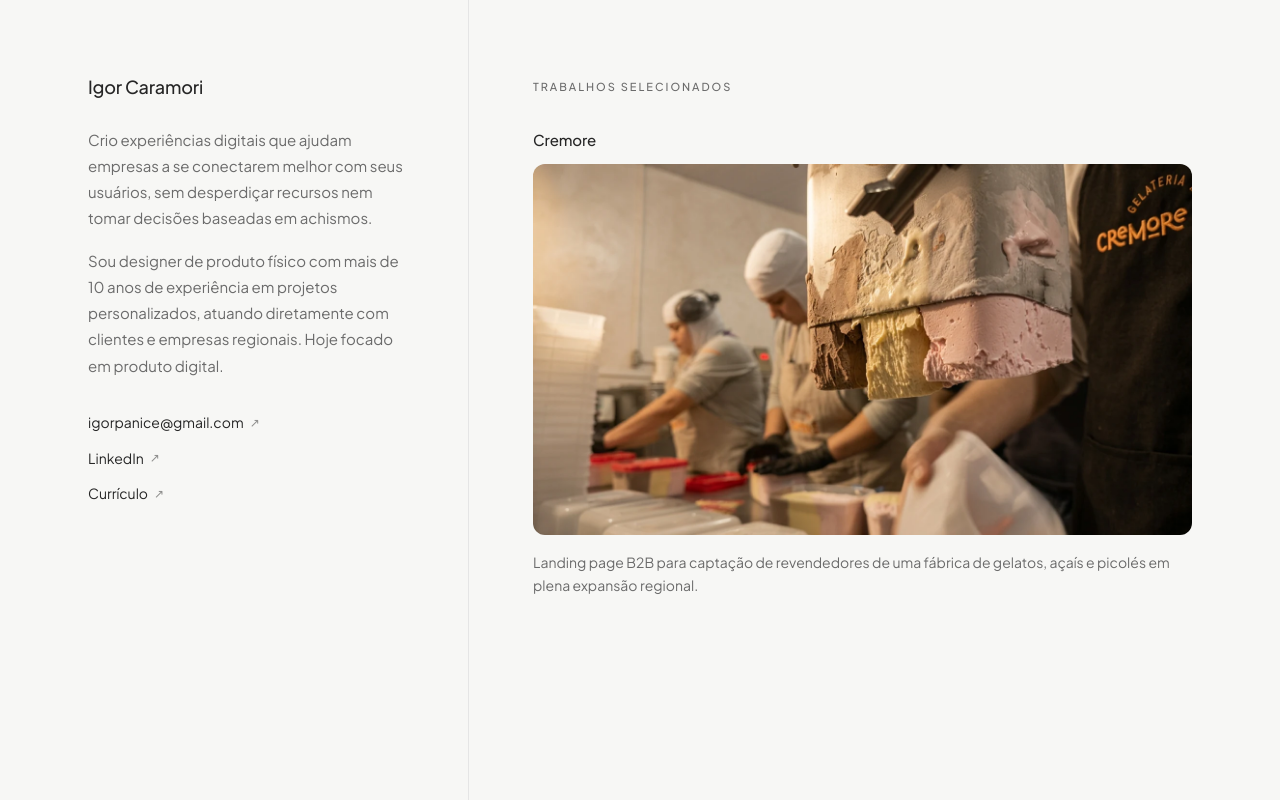
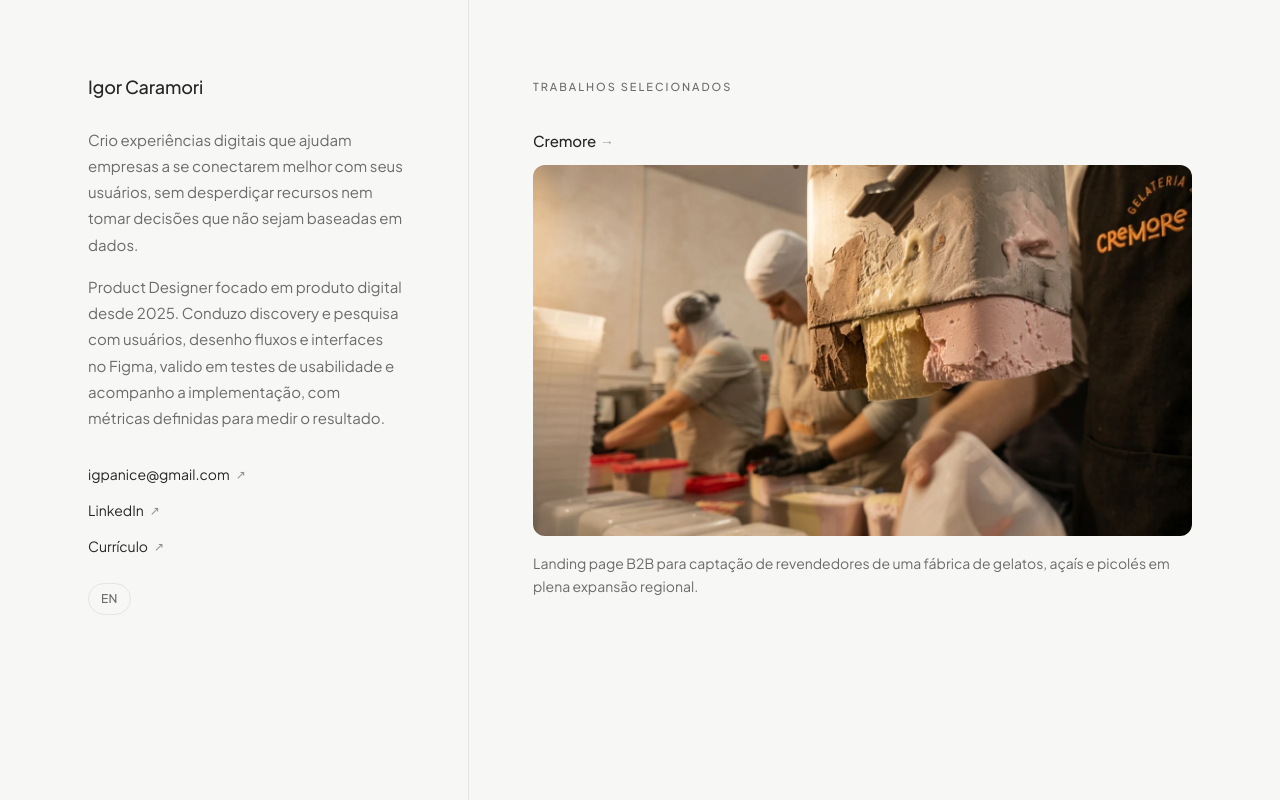
Before and after one commit to igpanice/portfolio, a Next.js app: page / in a window 1280 px wide. Built offline with nearby package versions, Linux system fonts and the light colour scheme.

Commit message:
Home: rewrite bio, fix contact links and add EN switch

```diff
--- a/app/layout.tsx
+++ b/app/layout.tsx
@@ -10,8 +10,9 @@ const plusJakarta = Plus_Jakarta_Sans({
 
 const SITE_URL = "https://igor-caramori.netlify.app";
 const SITE_NAME = "Igor Caramori — Product Designer";
+const OG_TITLE = "Trabalhos selecionados";
 const SITE_DESCRIPTION =
-  "Crio experiências digitais que ajudam empresas a se conectarem melhor com seus usuários, sem desperdiçar recursos nem tomar decisões baseadas em achismos.";
+  "Crio experiências digitais que ajudam empresas a se conectarem melhor com seus usuários, sem desperdiçar recursos nem tomar decisões que não sejam baseadas em dados.";
 
 export const metadata: Metadata = {
   metadataBase: new URL(SITE_URL),
@@ -24,13 +25,12 @@ export const metadata: Metadata = {
     type: "website",
     locale: "pt_BR",
     url: SITE_URL,
-    siteName: SITE_NAME,
-    title: SITE_NAME,
+    title: OG_TITLE,
     description: SITE_DESCRIPTION,
   },
   twitter: {
     card: "summary_large_image",
-    title: SITE_NAME,
+    title: OG_TITLE,
     description: SITE_DESCRIPTION,
   },
   robots: {
@@ -44,7 +44,7 @@ const personSchema = {
   "@type": "Person",
   name: "Igor Caramori",
   jobTitle: "Product Designer",
-  email: "mailto:igorpanice@gmail.com",
+  email: "mailto:igpanice@gmail.com",
   url: SITE_URL,
   address: {
     "@type": "PostalAddress",
@@ -53,7 +53,7 @@ const personSchema = {
     addressCountry: "BR",
   },
   sameAs: [
-    "https://www.linkedin.com/in/igor-panicecaramori-b6baa8338",
+    "https://www.linkedin.com/in/igor-panice-caramori-b6baa8338",
   ],
 };
 
--- a/app/page.module.css
+++ b/app/page.module.css
@@ -68,6 +68,28 @@
   flex-shrink: 0;
 }
 
+/* ── Language switch ── */
+.langSwitch {
+  display: inline-flex;
+  align-items: center;
+  justify-content: center;
+  width: fit-content;
+  margin-top: 24px;
+  padding: 5px 12px;
+  font-size: 12px;
+  font-weight: 500;
+  letter-spacing: 0.02em;
+  color: var(--text-secondary);
+  border: 1px solid var(--border);
+  border-radius: 100px;
+  transition: color 0.15s ease, border-color 0.15s ease;
+}
+
+.langSwitch:hover {
+  color: var(--text);
+  border-color: var(--text-secondary);
+}
+
 /* ── Right content ── */
 .content {
   flex: 1;
@@ -101,19 +123,31 @@
   display: block;
   text-decoration: none;
   color: inherit;
-  transition: opacity 0.15s ease;
-}
-
-.card:hover {
-  opacity: 0.75;
 }
 
 .cardTitle {
+  display: inline-flex;
+  align-items: center;
+  gap: 6px;
   font-size: 15px;
   font-weight: 500;
   letter-spacing: -0.01em;
   color: var(--text);
   margin-bottom: 12px;
+}
+
+/* Seta de navegação — sutil em repouso, desliza e ganha presença no hover */
+.cardArrow {
+  font-size: 14px;
+  opacity: 0.4;
+  transform: translateX(-2px);
+  transition: opacity 0.2s ease, transform 0.2s ease;
+}
+
+.card:hover .cardArrow,
+.card:focus-visible .cardArrow {
+  opacity: 1;
+  transform: translateX(2px);
 }
 
 .cardImage {
@@ -129,6 +163,30 @@
   width: 100%;
   height: 100%;
   object-fit: cover;
+  transition: transform 0.4s ease;
+}
+
+.card:hover .cardImage img,
+.card:focus-visible .cardImage img {
+  transform: scale(1.03);
+}
+
+/* Acessibilidade — desativa o movimento para quem prefere menos animação */
+@media (prefers-reduced-motion: reduce) {
+  .cardArrow,
+  .cardImage img {
+    transition: opacity 0.2s ease;
+  }
+
+  .card:hover .cardArrow,
+  .card:focus-visible .cardArrow {
+    transform: none;
+  }
+
+  .card:hover .cardImage img,
+  .card:focus-visible .cardImage img {
+    transform: none;
+  }
 }
 
 .cardDesc {
--- a/app/page.tsx
+++ b/app/page.tsx
@@ -13,25 +13,26 @@ export default function Home() {
           <p className={styles.bio}>
             Crio experiências digitais que ajudam empresas a se conectarem
             melhor com seus usuários, sem desperdiçar recursos nem tomar
-            decisões baseadas em achismos.
+            decisões que não sejam baseadas em dados.
           </p>
           <p className={styles.bio}>
-            Sou designer de produto físico com mais de 10 anos de experiência
-            em projetos personalizados, atuando diretamente com clientes e
-            empresas regionais. Hoje focado em produto digital.
+            Product Designer focado em produto digital desde 2025. Conduzo
+            discovery e pesquisa com usuários, desenho fluxos e interfaces no
+            Figma, valido em testes de usabilidade e acompanho a
+            implementação, com métricas definidas para medir o resultado.
           </p>
 
           <nav className={styles.links} aria-label="Contato">
             <a
-              href="mailto:igorpanice@gmail.com"
+              href="mailto:igpanice@gmail.com"
               className={styles.link}
               aria-label="Enviar e-mail para Igor Caramori"
             >
-              igorpanice@gmail.com
+              igpanice@gmail.com
               <span className={styles.linkArrow} aria-hidden="true">↗</span>
             </a>
             <a
-              href="https://www.linkedin.com/in/igor-panicecaramori-b6baa8338"
+              href="https://www.linkedin.com/in/igor-panice-caramori-b6baa8338"
               className={styles.link}
               target="_blank"
               rel="noopener noreferrer"
@@ -51,6 +52,14 @@ export default function Home() {
               <span className={styles.linkArrow} aria-hidden="true">↗</span>
             </a>
           </nav>
+
+          <Link
+            href="/en"
+            className={styles.langSwitch}
+            aria-label="Switch to English"
+          >
+            EN
+          </Link>
         </div>
       </aside>
 
@@ -60,7 +69,10 @@ export default function Home() {
         <div className={styles.grid}>
           {/* Card — Cremore */}
           <Link href="/cremore" className={styles.card}>
-            <p className={styles.cardTitle}>Cremore</p>
+            <p className={styles.cardTitle}>
+              Cremore
+              <span className={styles.cardArrow} aria-hidden="true">→</span>
+            </p>
             <div className={styles.cardImage}>
               <Image
                 src="/images/cremore/hero.webp"
```
